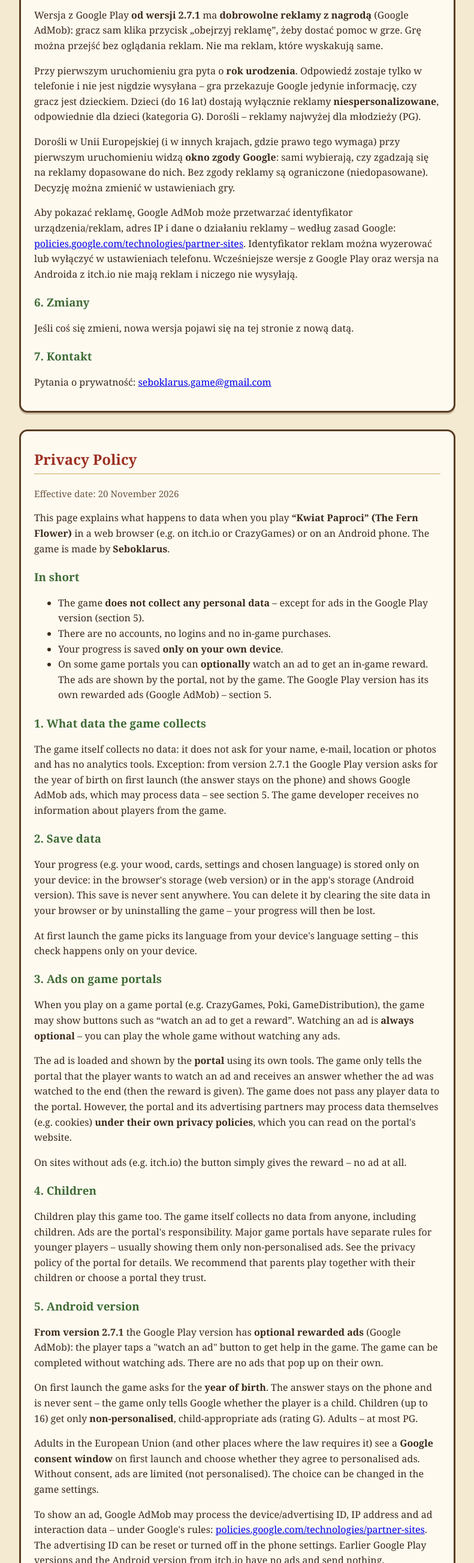
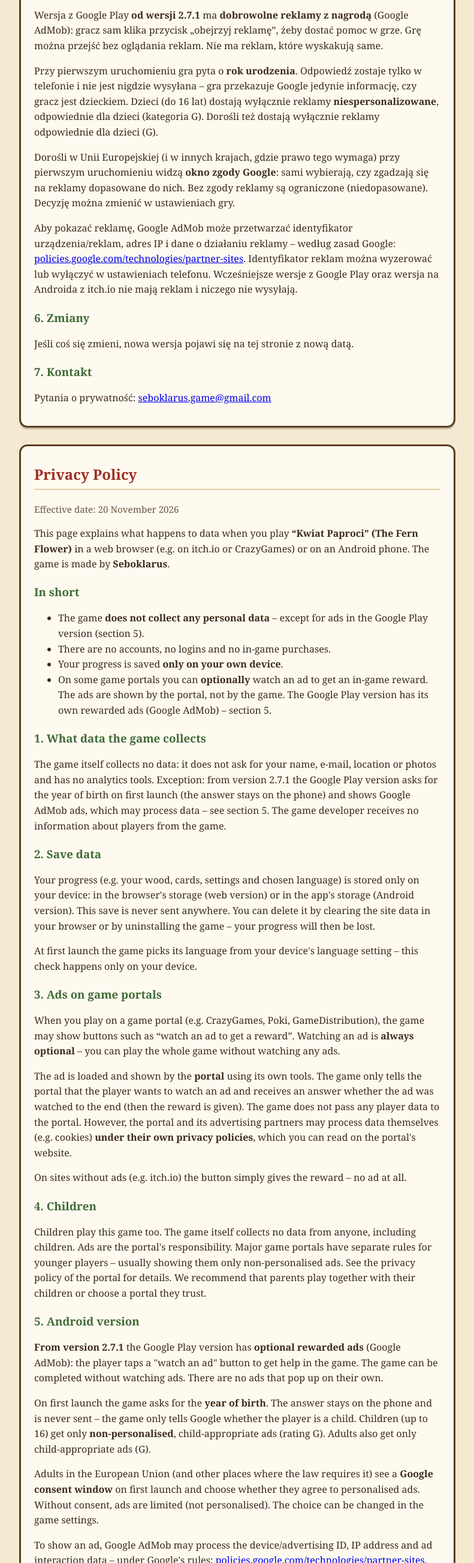
Before and after one commit to seboklarusbiuro/seboklarusbiuro.github.io, a plain HTML site: page prywatnosc.html in a window 1280 px wide. Shown: the part 1696-4302 px from the top of the page at 60% size, without its empty margins (244-1035 px from the left). Drawn offline with Linux system fonts and the light colour scheme.

Commit message:
Polityka prywatności: wszystkie reklamy w kategorii G (także dla dorosłych)
Co-Authored-By: Claude Opus 5.5 <noreply@anthropic.com>

```diff
--- a/prywatnosc.html
+++ b/prywatnosc.html
@@ -83,7 +83,7 @@
   Grę można przejść bez oglądania reklam. Nie ma reklam, które wyskakują same.</p>
   <p>Przy pierwszym uruchomieniu gra pyta o <strong>rok urodzenia</strong>. Odpowiedź zostaje tylko w telefonie i nie jest nigdzie wysyłana – gra przekazuje Google
   jedynie informację, czy gracz jest dzieckiem. Dzieci (do 16 lat) dostają wyłącznie reklamy <strong>niespersonalizowane</strong>, odpowiednie dla dzieci (kategoria G).
-  Dorośli – reklamy najwyżej dla młodzieży (PG).</p>
+  Dorośli też dostają wyłącznie reklamy odpowiednie dla dzieci (G).</p>
   <p>Dorośli w Unii Europejskiej (i w innych krajach, gdzie prawo tego wymaga) przy pierwszym uruchomieniu widzą <strong>okno zgody Google</strong>: sami wybierają, czy zgadzają się na reklamy dopasowane do nich. Bez zgody reklamy są ograniczone (niedopasowane). Decyzję można zmienić w ustawieniach gry.</p>
   <p>Aby pokazać reklamę, Google AdMob może przetwarzać identyfikator urządzenia/reklam, adres IP i dane o działaniu reklamy – według zasad Google:
   <a href="https://policies.google.com/technologies/partner-sites">policies.google.com/technologies/partner-sites</a>. Identyfikator reklam można wyzerować lub wyłączyć w ustawieniach telefonu.
@@ -140,7 +140,7 @@
   <p><strong>From version 2.7.1</strong> the Google Play version has <strong>optional rewarded ads</strong> (Google AdMob): the player taps a "watch an ad" button to get help in the game.
   The game can be completed without watching ads. There are no ads that pop up on their own.</p>
   <p>On first launch the game asks for the <strong>year of birth</strong>. The answer stays on the phone and is never sent – the game only tells Google
-  whether the player is a child. Children (up to 16) get only <strong>non-personalised</strong>, child-appropriate ads (rating G). Adults – at most PG.</p>
+  whether the player is a child. Children (up to 16) get only <strong>non-personalised</strong>, child-appropriate ads (rating G). Adults also get only child-appropriate ads (G).</p>
   <p>Adults in the European Union (and other places where the law requires it) see a <strong>Google consent window</strong> on first launch and choose whether they agree to personalised ads. Without consent, ads are limited (not personalised). The choice can be changed in the game settings.</p>
   <p>To show an ad, Google AdMob may process the device/advertising ID, IP address and ad interaction data – under Google's rules:
   <a href="https://policies.google.com/technologies/partner-sites">policies.google.com/technologies/partner-sites</a>. The advertising ID can be reset or turned off in the phone settings.
```
